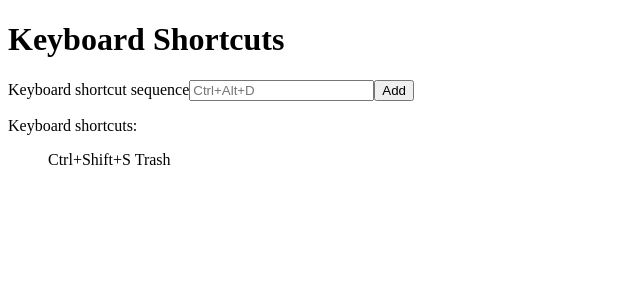
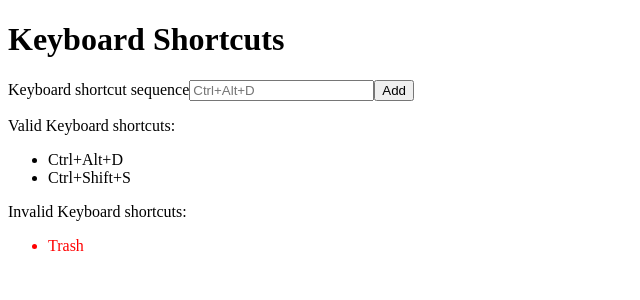
Before and after one commit to hxuanhung/rxjs-angular2-examples, an Angular app in the folder keyboard-shortcuts/: page / in a window 1280 px wide. Shown: the top 300 px of the page, without its empty margins (0-640 px from the left). Built offline with nearby package versions, Linux system fonts and the light colour scheme.

Commit message:
chore(keyboard-shortcuts): display shortcuts and prompts

```diff
--- a/keyboard-shortcuts/src/app/keyboard-shortcuts/keyboard-shortcuts.component.css
+++ b/keyboard-shortcuts/src/app/keyboard-shortcuts/keyboard-shortcuts.component.css
@@ -0,0 +1,3 @@
+.kb-invalid-shortcuts{
+  color: red
+}
--- a/keyboard-shortcuts/src/app/keyboard-shortcuts/keyboard-shortcuts.component.html
+++ b/keyboard-shortcuts/src/app/keyboard-shortcuts/keyboard-shortcuts.component.html
@@ -1,8 +1,11 @@
 <label>Keyboard shortcut sequence</label>
 <input type="text" placeholder="Ctrl+Alt+D" #input>
-<button (click)=addButton.next(input.value)>Add</button>
-<p>Keyboard shortcuts:</p>
+<button (click)=$addButton.next(input.value)>Add</button>
+<p>Valid Keyboard shortcuts:</p>
 <ul>
-  {{(validShortcuts | async)?.text}}
-  {{(invalidShortcuts | async)?.text}}
+  <li *ngFor="let i of validShortcutsList">{{i.text}} {{i.count}}</li>
 </ul>
+<p>Invalid Keyboard shortcuts:</p>
+<ul>
+  <li *ngFor="let i of invalidShortcutsList" class="kb-invalid-shortcuts">{{i.text}}</li>
+</ul>
--- a/keyboard-shortcuts/src/app/keyboard-shortcuts/keyboard-shortcuts.component.ts
+++ b/keyboard-shortcuts/src/app/keyboard-shortcuts/keyboard-shortcuts.component.ts
@@ -8,13 +8,15 @@ import { KeyboardShortcutsService } from './keyboard-shortcuts.service';
   styleUrls: ['./keyboard-shortcuts.component.css']
 })
 export class KeyboardShortcutsComponent implements OnInit {
-  addButton: any;
+  $addButton: Observable<any>;
   $shortcutSequences: Observable<any>;
-  validShortcuts: any;
-  invalidShortcuts: any;
-  $shortCutPrompts: any;
+  $validShortcuts: Observable<any>;
+  $invalidShortcuts: Observable<any>;
+  $shortCutPrompts: Observable<any>;
+  validShortcutsList = [];
+  invalidShortcutsList = [];
   constructor(private kbShortcuts: KeyboardShortcutsService) {
-    this.addButton = new Subject()
+    this.$addButton = new Subject()
       .startWith('Ctrl+Alt+D', 'Ctrl+Shift+S', 'Trash')
       .map(text => {
         return {
@@ -22,14 +24,14 @@ export class KeyboardShortcutsComponent implements OnInit {
           text: text
         };
       });
-    this.$shortcutSequences = this.addButton;
-    this.addButton
+    this.$shortcutSequences = this.$addButton;
+    this.$addButton
       .subscribe(value => {
         console.log(`value`, value);
       });
-    this.validShortcuts = this.$shortcutSequences.filter(seq => kbShortcuts.validate(seq.text));
-    this.invalidShortcuts = this.$shortcutSequences.filter(seq => !kbShortcuts.validate(seq.text));
-    this.$shortCutPrompts = this.validShortcuts
+    this.$validShortcuts = this.$shortcutSequences.filter(seq => kbShortcuts.validate(seq.text));
+    this.$invalidShortcuts = this.$shortcutSequences.filter(seq => !kbShortcuts.validate(seq.text));
+    this.$shortCutPrompts = this.$validShortcuts
       .flatMap(obj => {
         return kbShortcuts.createShortcutStream(obj.text)
           .scan((acc, x, seed) => acc + 1, 0)
@@ -41,9 +43,14 @@ export class KeyboardShortcutsComponent implements OnInit {
           });
       }
       );
-    this.validShortcuts.subscribe(test => console.log(`valid`, test));
-    this.invalidShortcuts.subscribe(test => console.log(`invalid`, test));
-    this.$shortCutPrompts.subscribe(obj => console.log(obj.count));
+    this.$validShortcuts.subscribe(obj => this.validShortcutsList.push(obj));
+    this.$invalidShortcuts.subscribe(obj => this.invalidShortcutsList.push(obj));
+    this.$shortCutPrompts.subscribe(obj => {
+      let r = this.validShortcutsList.filter(_obj => _obj.id == obj.id);
+      if (r[0]) {
+        r[0].count = obj.count;
+      }
+    });
   }
   ngOnInit() {
   }
```
